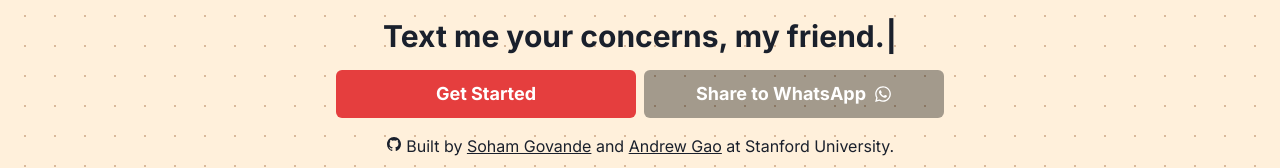
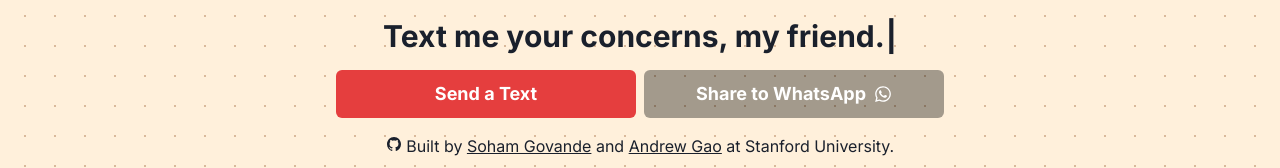
Before and after one commit to SohamGovande/vedasgpt, a Next.js app: page / in a window 1280 px wide. Shown: the part 519-687 px from the top of the page. Built offline with nearby package versions, Linux system fonts and the light colour scheme.

Commit message:
change cta

```diff
--- a/src/pages/index.js
+++ b/src/pages/index.js
@@ -57,7 +57,7 @@ export default function Home() {
           <Flex mt={4} gap={{ base: 0.5, md: 2 }} direction={{ base: "column", md: "row" }}>
             <chakra.a flex={1} href={`sms:+18559244885?&body=${encodeURIComponent("Type a message here, and our rishi will help you!")}`}>
               <Button w="100%" fontWeight="700" size="lg" colorScheme="red">
-                Get Started
+                Send a Text
               </Button>
             </chakra.a>
             <chakra.a flex={1} href={`whatsapp://send?text=${encodeURIComponent("Text an AI-powered rishi 🙏🏾: https://vedasgpt.org")}`}>
```
